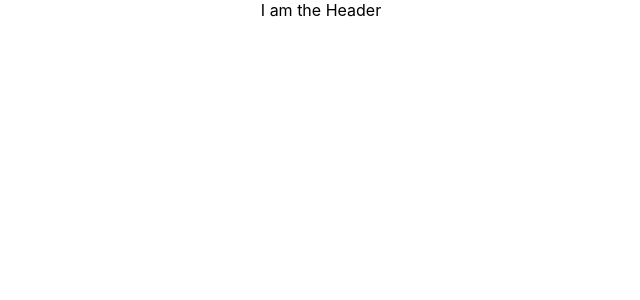
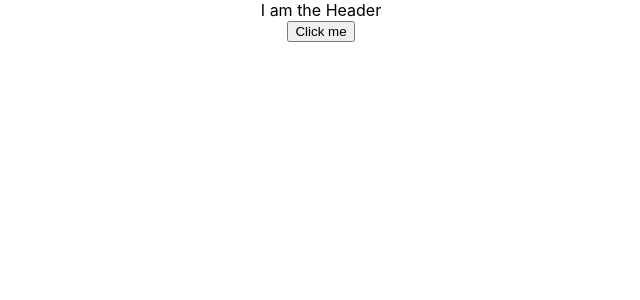
Before and after one commit to LamiSaadat/devs-board-client, a React (Create React App) app: page / in a window 1280 px wide. Shown: the top 300 px of the page, without its empty margins (319-959 px from the left). Built offline with nearby package versions, Linux system fonts and the light colour scheme.

Commit message:
Generate color data from server

```diff
--- a/src/App.js
+++ b/src/App.js
@@ -1,10 +1,12 @@
 import "./App.scss";
+import ColorPalette from "./components/ColorPalette/ColorPalette";
 import Header from "./components/Header";
 
 function App() {
   return (
     <div className="App">
       <Header />
+      <ColorPalette />
     </div>
   );
 }
--- a/src/components/ColorPalette/ColorPalette.js
+++ b/src/components/ColorPalette/ColorPalette.js
@@ -1,7 +1,25 @@
 import "./ColorPalette.scss";
+import React, { useState } from "react";
+import axios from "axios";
 
 const ColorPalette = () => {
-  return <div>Color Palette</div>;
+  const [colorPalette, setColorPalette] = useState(null);
+
+  const updateColorPalette = () => {
+    axios.get("http://localhost:8080/palettes").then((response) => {
+      setColorPalette(response.data);
+      console.log(response.data);
+    });
+  };
+
+  return (
+    <>
+      <div>
+        <div>{colorPalette}</div>
+        <button onClick={updateColorPalette}>Click me</button>
+      </div>
+    </>
+  );
 };
 
 export default ColorPalette;
```
